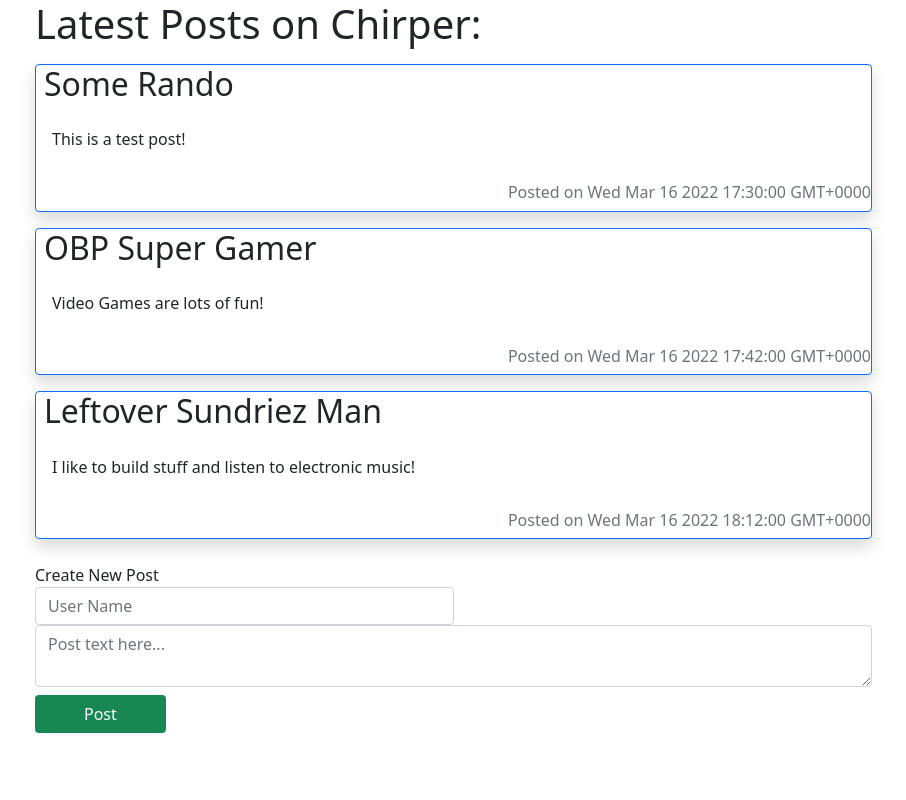
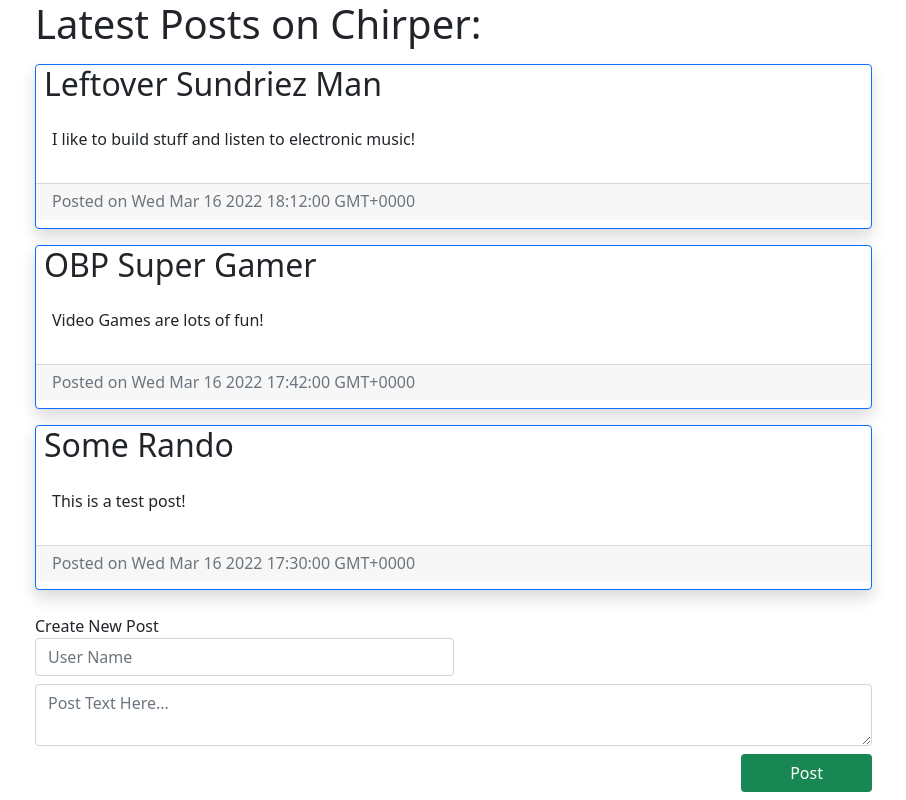
Before and after one commit to OBPSG/React-Lab-Chirper-Front-End, a React (Create React App) app: page / in a window 1280 px wide. Shown: the whole page, without its empty margins (47-953 px from the left). Built offline with nearby package versions, Linux system fonts and the light colour scheme.

Commit message:
Made some more cosmetic tweaks

```diff
--- a/src/app.jsx
+++ b/src/app.jsx
@@ -5,9 +5,9 @@ import Post from './components/post';
 function App() {
     const initialPostArr = [
         {
-            userName: "Some Rando",
-            body: "This is a test post!",
-            time: "2022-03-16T17:30"
+            userName: "Leftover Sundriez Man",
+            body: "I like to build stuff and listen to electronic music!",
+            time: "2022-03-16T18:12"
         },
         {
             userName: "OBP Super Gamer",
@@ -15,9 +15,9 @@ function App() {
             time: "2022-03-16T17:42"
         },
         {
-            userName: "Leftover Sundriez Man",
-            body: "I like to build stuff and listen to electronic music!",
-            time: "2022-03-16T18:12"
+            userName: "Some Rando",
+            body: "This is a test post!",
+            time: "2022-03-16T17:30"
         }
     ];
 
@@ -48,11 +48,11 @@ function App() {
                 postKey += 1;
                 return <Post key={postKey} userName={post.userName} body={post.body} time={post.time}></Post>
             })}
-            <form className="form-group col-md-9 mt-4" onSubmit={handleSubmit}>
+            <form className="form-group mt-4 col-md-9" onSubmit={handleSubmit}>
                 <label>Create New Post</label>
                 <input value={userName} onChange={(event) => setUserName(event.target.value)} type="text" className="form-control w-50" id="userName" name="userName" placeholder="User Name"></input>
-                <textarea value={postText} onChange={(event) => setPostText(event.target.value)} type="text" className="form-control" placeholder="Post text here..."></textarea>
-                <input type="submit" value="Post" className="btn mt-2 px-5 bg-success text-white"></input>
+                <textarea value={postText} onChange={(event) => setPostText(event.target.value)} type="text" className="form-control mt-2" placeholder="Post Text Here..."></textarea>
+                <input type="submit" value="Post" className="btn mt-2 px-5 bg-success text-white float-end"></input>
             </form>
         </div>
     );
--- a/src/components/post.jsx
+++ b/src/components/post.jsx
@@ -2,13 +2,13 @@ import React from 'react';
 import Moment from 'react-moment';
 
 function Post(props) {
-    return(
+    return (
         <div className="card col-md-9 mt-3 shadow border-primary">
             <h2 className="card-title mx-2">{props.userName}</h2>
             <div className="card-body">
                 <p>{props.body}</p>
             </div>
-            <h6 className="text-muted" style={{textAlign: "right"}}>Posted on <Moment>{props.time}</Moment></h6>
+            <h6 className="card-footer text-muted">Posted on <Moment>{props.time}</Moment></h6>
         </div>
     );
 }
```
